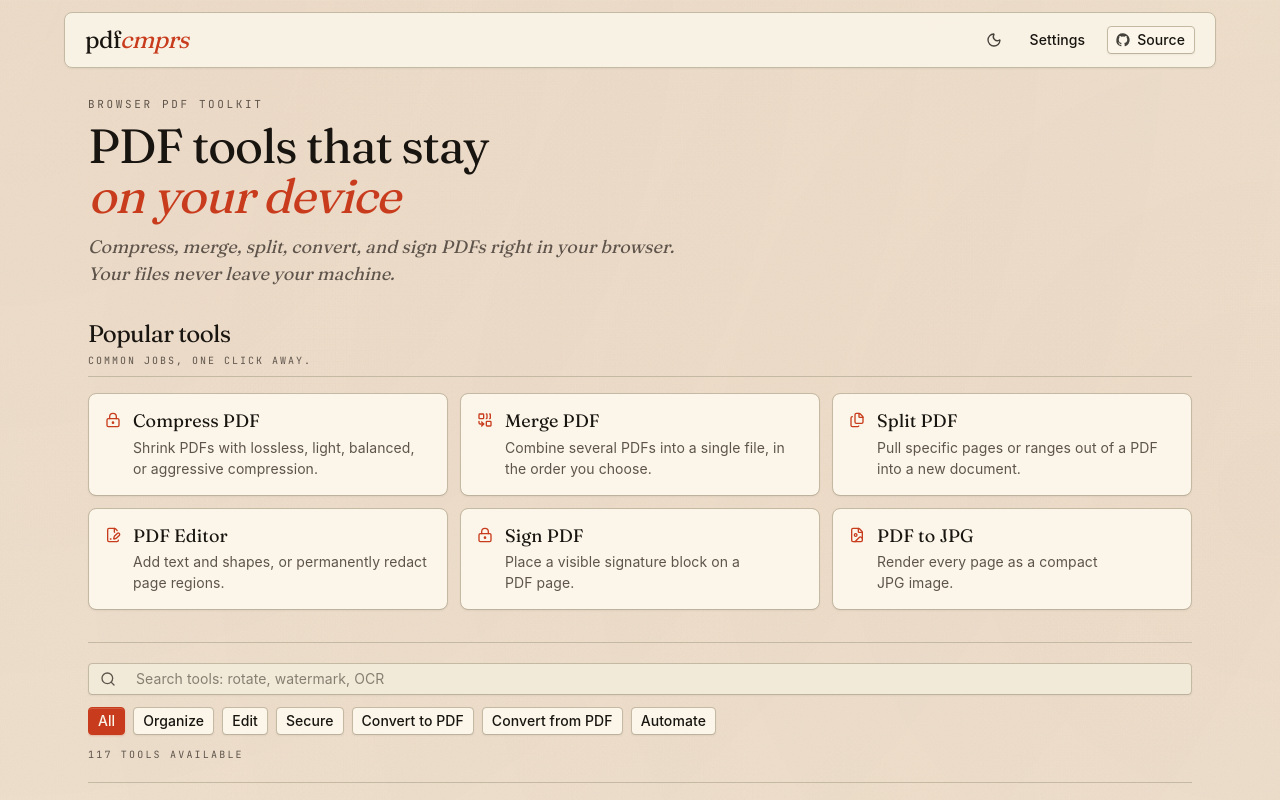
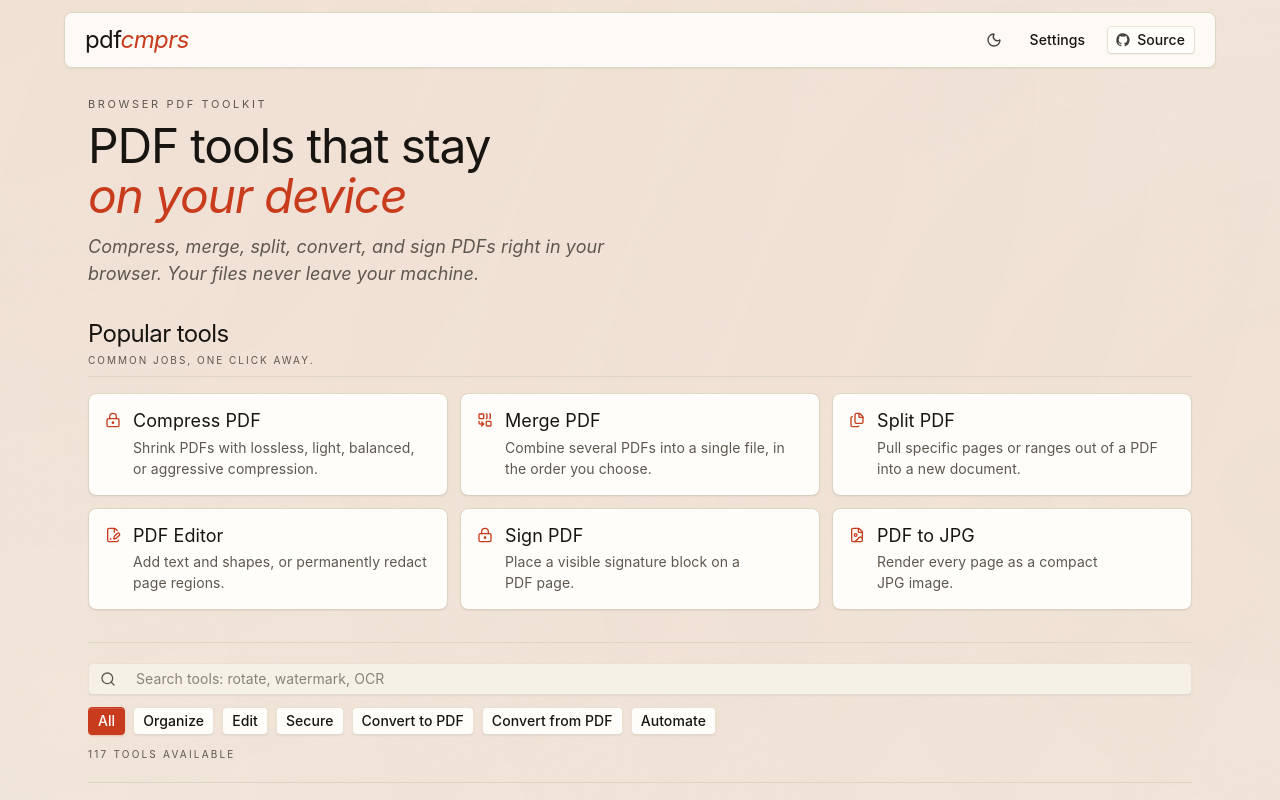
Before and after one commit to kacigaya/pdfcmprs, a Next.js app: page / in a window 1280 px wide. Shown: the top 800 px of the page. Built offline with nearby package versions, Linux system fonts and the light colour scheme.

Commit message:
fix(style): configure touch manipulation, dark scheme, and heading scroll margins

```diff
--- a/app/globals.css
+++ b/app/globals.css
@@ -1,45 +1,6 @@
 @import "tailwindcss";
 
-/* Palette is class-driven so the stored theme can override the OS preference. */
-@custom-variant dark (&:where(.dark, .dark *));
-
-:root {
-    color-scheme: light;
-    --paper: #f1ead8;
-    --paper-2: #fbf6e9;
-    --paper-3: #e7decb;
-    --ink: #181410;
-    --ink-soft: #5e544b;
-    --ink-faint: #8f8579;
-    --rule: #181410;
-    --rule-soft: #c4b9a3;
-    --accent: #c83c1d;
-    --accent-deep: #952a14;
-    --accent-ink: #fbf6e9;
-    --warn: #b21f1f;
-    --good: #2c5e3f;
-    --grain-opacity: 0.05;
-}
-
-.dark {
-    color-scheme: dark;
-    --paper: #14110d;
-    --paper-2: #1c1813;
-    --paper-3: #25201a;
-    --ink: #ece2cd;
-    --ink-soft: #a89c87;
-    --ink-faint: #6b6356;
-    --rule: #ece2cd;
-    --rule-soft: #322c25;
-    --accent: #e26544;
-    --accent-deep: #c84e2f;
-    --accent-ink: #14110d;
-    --warn: #f0a3a3;
-    --good: #80c79b;
-    --grain-opacity: 0.09;
-}
-
-@theme inline {
+@theme {
     --color-background: var(--paper);
     --color-foreground: var(--ink);
     --color-card: var(--paper-2);
@@ -47,16 +8,16 @@
     --color-popover: var(--paper-2);
     --color-popover-foreground: var(--ink);
     --color-primary: var(--accent);
-    --color-primary-foreground: var(--accent-ink);
+    --color-primary-foreground: #ffffff;
     --color-secondary: var(--paper-3);
     --color-secondary-foreground: var(--ink);
     --color-muted: var(--paper-3);
     --color-muted-foreground: var(--ink-soft);
-    --color-accent: var(--paper-3);
-    --color-accent-foreground: var(--ink);
+    --color-accent: var(--accent-wash);
+    --color-accent-foreground: var(--accent);
     --color-destructive: var(--warn);
-    --color-destructive-foreground: var(--warn);
-    --color-border: var(--rule-soft);
+    --color-destructive-foreground: #ffffff;
+    --color-border: var(--rule);
     --color-input: var(--rule-soft);
     --color-ring: var(--accent);
     --color-info: var(--ink-soft);
@@ -93,11 +54,56 @@
     }
 }
 
+:root {
+    --paper: #f6f1e7;
+    --paper-2: #fffdf9;
+    --paper-3: #ede6d8;
+    --ink: #181410;
+    --ink-soft: #5e574f;
+    --rule: #ded6c5;
+    --rule-soft: #e9e2d3;
+    --accent: #c83c1d;
+    --accent-wash: #fbeae5;
+    --good: #2b7442;
+    --warn: #a63116;
+    --grain-opacity: 0.035;
+}
+
+.dark {
+    --paper: #14110d;
+    --paper-2: #1c1813;
+    --paper-3: #26211a;
+    --ink: #f4eee2;
+    --ink-soft: #aba294;
+    --rule: #332c23;
+    --rule-soft: #27221b;
+    --accent: #e45736;
+    --accent-wash: #2e1a14;
+    --good: #4fa86b;
+    --warn: #e45736;
+    --grain-opacity: 0.055;
+}
+
 html {
     background: var(--paper);
+    touch-action: manipulation;
+    -webkit-tap-highlight-color: transparent;
+}
+
+html.dark {
+    color-scheme: dark;
 }
 
 html[data-compact="true"] .max-w-6xl { max-width: 56rem; }
+
+h1[id], h2[id], h3[id], h4[id], h5[id], h6[id], [id="catalog"], [id="main-content"] {
+    scroll-margin-top: 5rem;
+}
+
+select {
+    background-color: var(--paper-2);
+    color: var(--ink);
+}
 
 body {
     font-family: var(--font-sans), system-ui, sans-serif;
@@ -160,6 +166,7 @@ body::before {
     *::before,
     *::after {
         animation-duration: 0.001ms !important;
+        animation-iteration-count: 1 !important;
         transition-duration: 0.001ms !important;
     }
 }
--- a/components/ui/button.tsx
+++ b/components/ui/button.tsx
@@ -8,7 +8,7 @@ import { cn } from "@/lib/utils";
 import { Spinner } from "@/components/ui/spinner";
 
 export const buttonVariants = cva(
-  "relative inline-flex shrink-0 cursor-pointer items-center justify-center gap-2 whitespace-nowrap rounded-lg border font-medium text-base outline-none transition-shadow before:pointer-events-none before:absolute before:inset-0 before:rounded-[calc(var(--radius-lg)-1px)] pointer-coarse:after:absolute pointer-coarse:after:size-full pointer-coarse:after:min-h-11 pointer-coarse:after:min-w-11 focus-visible:ring-2 focus-visible:ring-ring focus-visible:ring-offset-1 focus-visible:ring-offset-background disabled:pointer-events-none disabled:opacity-64 data-loading:select-none data-loading:text-transparent sm:text-sm [&_svg:not([class*='opacity-'])]:opacity-80 [&_svg:not([class*='size-'])]:size-4.5 sm:[&_svg:not([class*='size-'])]:size-4 [&_svg]:pointer-events-none [&_svg]:-mx-0.5 [&_svg]:shrink-0",
+  "relative inline-flex shrink-0 cursor-pointer items-center justify-center gap-2 whitespace-nowrap rounded-lg border font-medium text-base outline-none touch-manipulation transition-shadow before:pointer-events-none before:absolute before:inset-0 before:rounded-[calc(var(--radius-lg)-1px)] pointer-coarse:after:absolute pointer-coarse:after:size-full pointer-coarse:after:min-h-11 pointer-coarse:after:min-w-11 focus-visible:ring-2 focus-visible:ring-ring focus-visible:ring-offset-1 focus-visible:ring-offset-background disabled:pointer-events-none disabled:opacity-64 data-loading:select-none data-loading:text-transparent sm:text-sm [&_svg:not([class*='opacity-'])]:opacity-80 [&_svg:not([class*='size-'])]:size-4.5 sm:[&_svg:not([class*='size-'])]:size-4 [&_svg]:pointer-events-none [&_svg]:-mx-0.5 [&_svg]:shrink-0",
   {
     defaultVariants: {
       size: "default",
```
